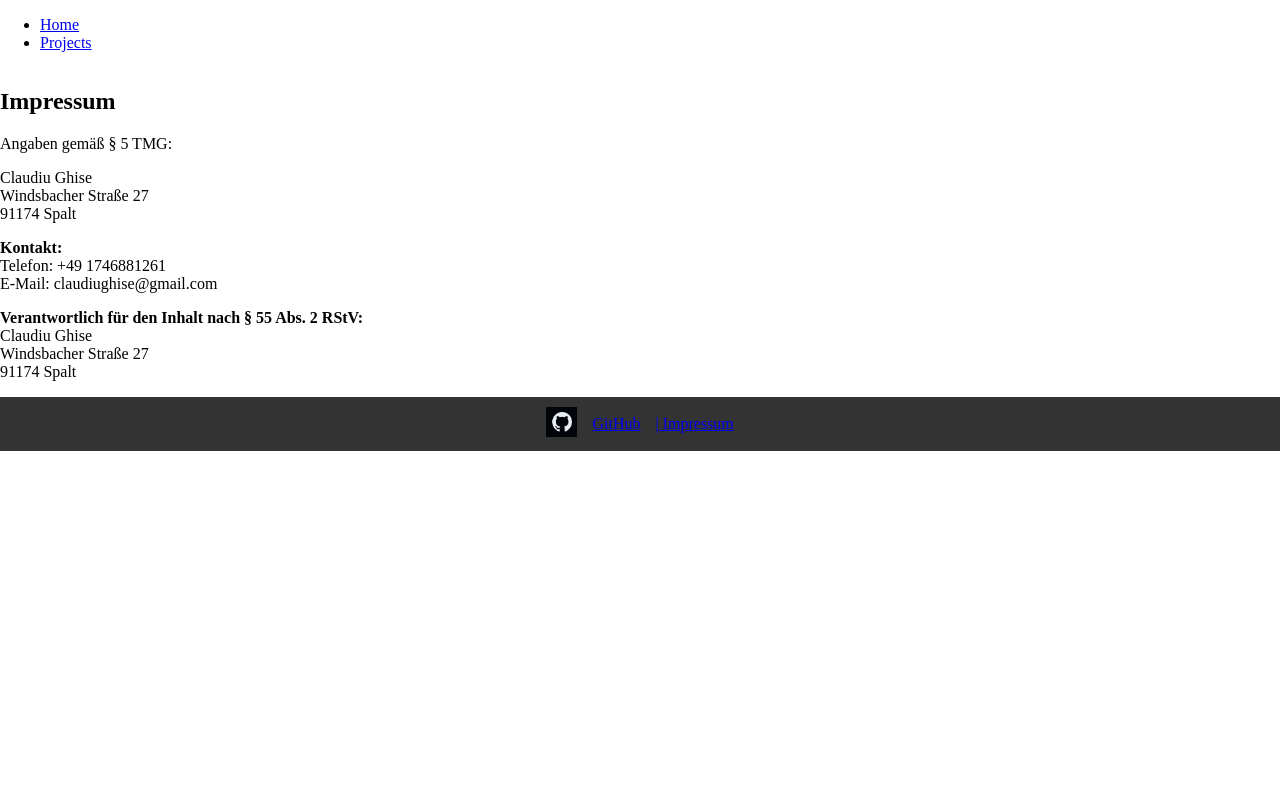
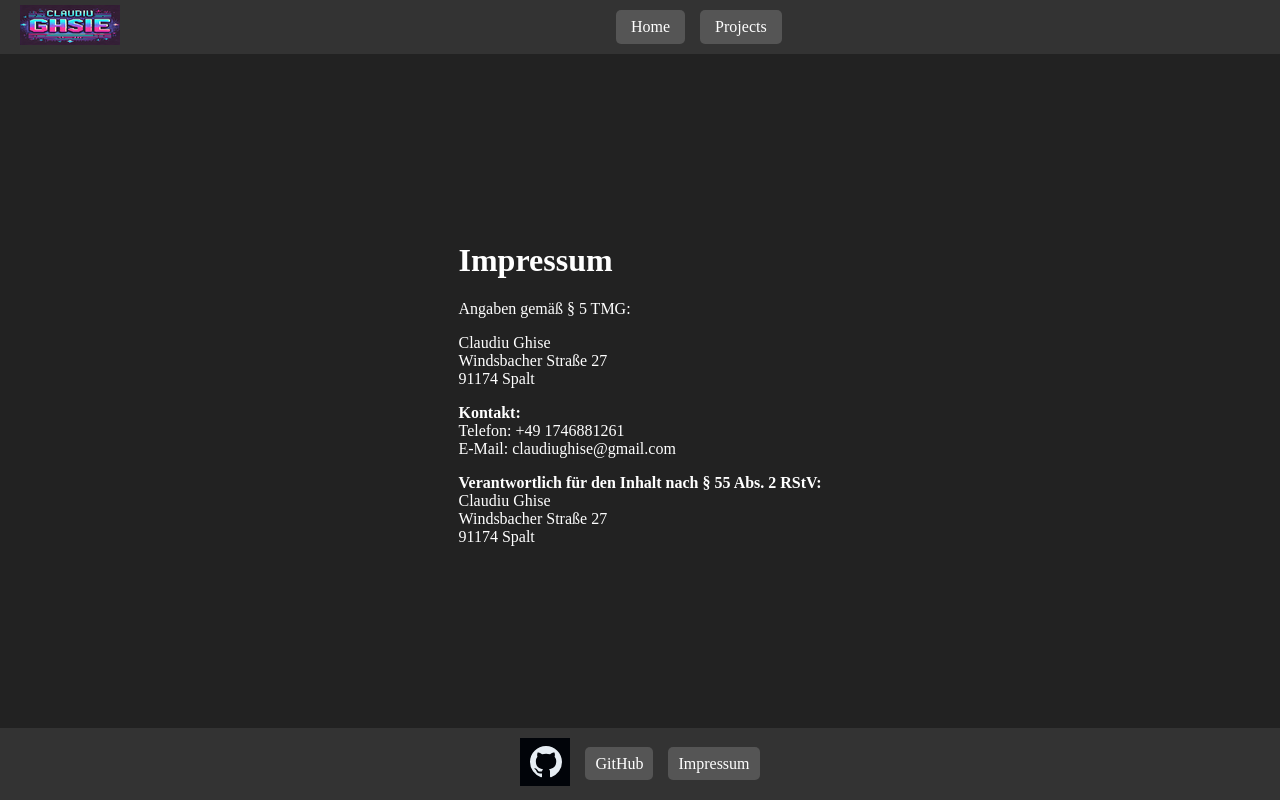
Before and after one commit to ClaudiuG18/HTML_Website, a plain HTML site: page claudiu-ghise.de/HTML/impressum.html in a window 1280 px wide. Drawn offline with Linux system fonts and the light colour scheme.

Commit message:
impressum page done

```diff
--- /dev/null
+++ b/claudiu-ghise.de/CSS/impressum.css
@@ -0,0 +1,108 @@
+/* Ensure the page takes up the full height of the viewport */
+body,
+html {
+  height: 100%;
+  margin: 0;
+  display: flex;
+  flex-direction: column;
+}
+/* Base Navbar Styling */
+.navbar {
+  display: flex;
+  justify-content: flex-start;
+  align-items: center;
+  background-color: #333;
+  padding: 5px 20px;
+}
+
+/* Logo */
+
+/* Buttons Container */
+.nav-buttons {
+  display: flex;
+  gap: 15px; /* Space between buttons */
+  padding-left: 40%; /* Push buttons to the right */
+}
+
+/* Button Styling */
+.nav-btn {
+  color: white;
+  text-decoration: none;
+  padding: 8px 15px;
+  background-color: #555;
+  border-radius: 5px;
+  transition: background 0.3s;
+}
+
+.nav-btn:hover {
+  background-color: #777;
+}
+
+/* Hamburger Menu (hidden by default, shown on mobile) */
+.menu-toggle {
+  display: none; /* Initially hidden */
+  font-size: 30px;
+  color: white;
+}
+
+/* 📱 Responsive: Mobile Styles */
+@media (max-width: 500px) {
+  .navbar {
+    flex-direction: column;
+    align-items: center;
+  }
+
+  .nav-buttons {
+    flex-direction: column;
+    gap: 10px;
+    display: none; /* Hidden initially */
+    padding-left: 0%;
+  }
+
+  .menu-toggle {
+    display: block; /* Show on mobile */
+  }
+
+  /* Show menu when clicked */
+  .nav-buttons.show {
+    display: flex;
+  }
+}
+
+/* Footer Styling */
+.footer {
+  display: flex;
+  justify-content: center;
+  align-items: center;
+  background-color: #333;
+  padding: 10px 20px;
+  gap: 15px;
+}
+.footer-link:hover {
+  background-color: #777;
+}
+
+/* Footer Links */
+.footer-link {
+  color: white;
+  text-decoration: none;
+  padding: 8px 10px;
+  background-color: #555;
+  border-radius: 5px;
+  transition: background 0.3s;
+}
+
+.impressum {
+  flex: 1; /* Pushes the footer down */
+  display: flex;
+  align-items: center;
+  justify-content: center;
+  gap: 20px;
+  padding: 40px 20px;
+  background-color: #222;
+  color: white;
+  text-align: left;
+}
+.impressum-text {
+  font-size: 1rem;
+}
--- a/claudiu-ghise.de/HTML/impressum.html
+++ b/claudiu-ghise.de/HTML/impressum.html
@@ -5,18 +5,24 @@
     <meta charset="UTF-8">
     <meta name="viewport" content="width=device-width, initial-scale=1.0">
     <title>Impressum - Portfolio</title>
-    <link rel="stylesheet" href="/CSS/index.css">
+    <link rel="stylesheet" href="/CSS/impressum.css">
 </head>
 
 <body>
-    <div class="nav-bar">
-        <ul>
-            <li><a href="../index.html">Home</a></li>
-            <li><a href="/HTML/projects.html">Projects</a></li>
-        </ul>
+    <!-- Navbar -->
+    <nav class="navbar">
+        <div class="logo"><img src="/Image/Claudiu_Ghise_100x40.png"></div>
+        <div class="nav-buttons">
+            <a href="/index.html" class="nav-btn">Home</a>
+            <a href="/HTML/projects.html" class="nav-btn">Projects</a>
         </div>
+        <div class="menu-toggle">&#9776;</div> <!-- Hamburger Icon -->
+    </nav>
+    <!--NAVBAR END-->
 
-    <section class="impressum">
+    <!-- Main content -->
+    <div class="impressum">
+        <div class="impressum-text">
             <h1>Impressum</h1>
             <p>Angaben gemäß § 5 TMG:</p>
             <p>
@@ -35,19 +41,27 @@
                 Windsbacher Straße 27<br>
                 91174 Spalt<br>
             </p>
-    </section>
+        </div>
 
-    <footer class="footer">
+    </div>
+    <!--MAIN CONTENT END-->
+
+    <!-- Footer -->
+    <div class="footer">
+
         <div class="git-logo">
             <img src="/Image/github.png" alt="GitHub Logo">
         </div>
         <div class="git-link">
-            <a href="https://github.com/ClaudiuG18">GitHub</a>
+            <a href="https://github.com/ClaudiuG18" class="footer-link">GitHub</a>
         </div>
         <div class="impress-div">
-            <a href="impressum.html">| Impressum </a>
+            <a href="/HTML/impressum.html" class="footer-link">Impressum</a>
         </div>
-    </footer>
+    </div>
+    <!--FOOTER END-->
+
+    <script src="/JS/hamburger_btn.js"></script>
 </body>
 
 </html>
```
Also changed, not shown: claudiu-ghise.de/index.html (+6 -1 lines). Lines whose indentation alone changed are shown as unchanged.
